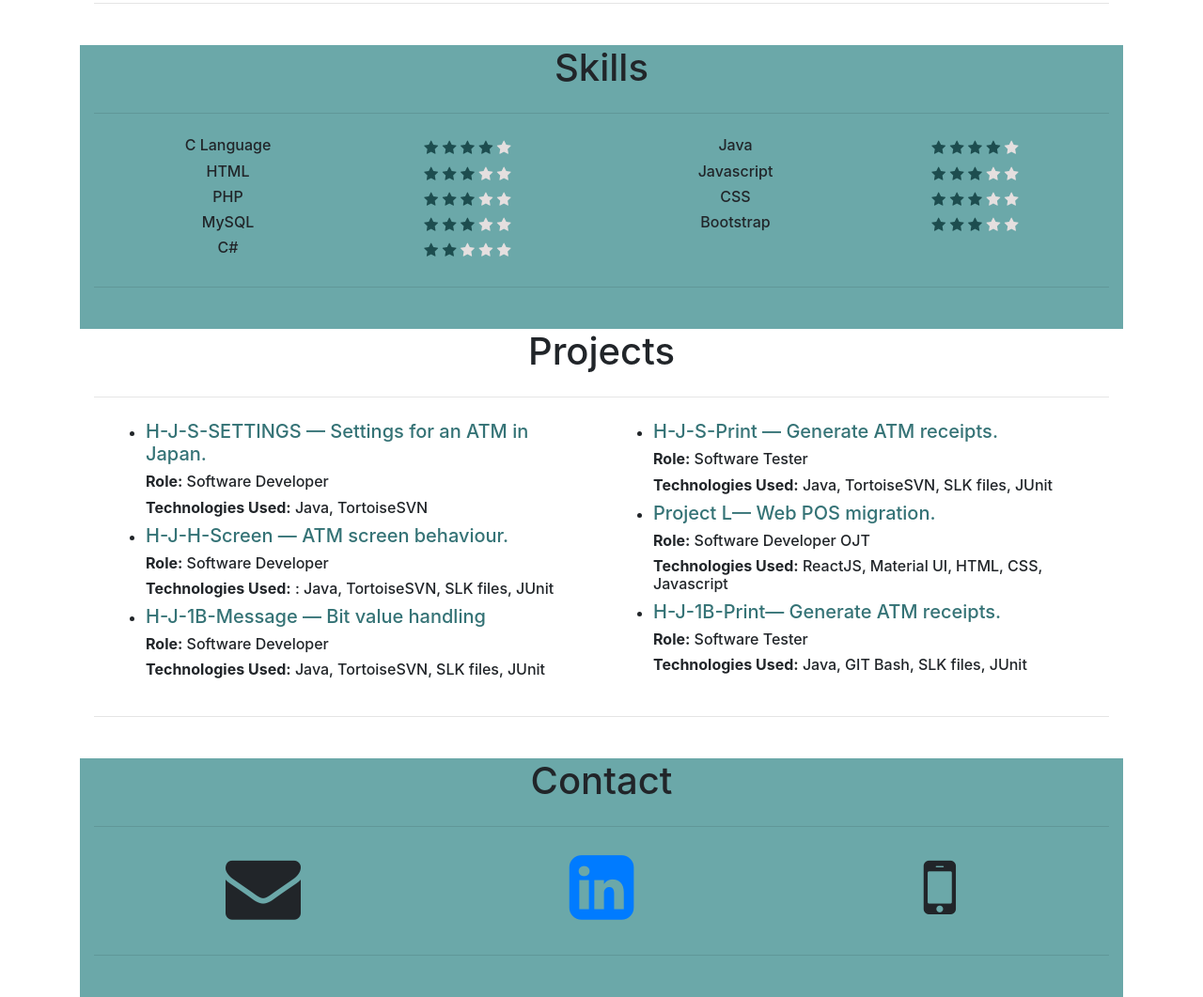
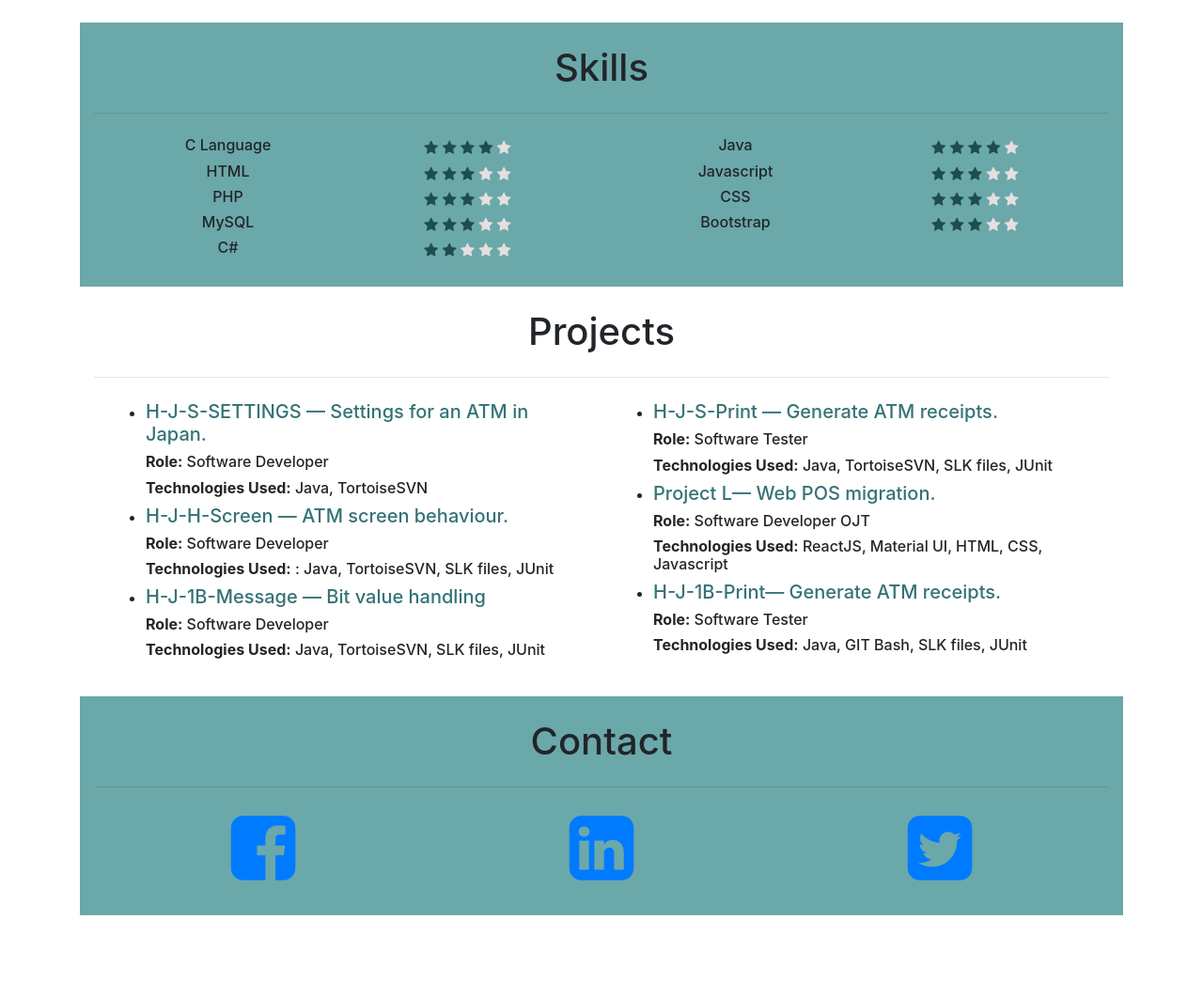
Before and after one commit to kcalzada/Karl-Franz-Calzada, a plain HTML site: page index.html in a window 1280 px wide. Shown: the part 455-1516 px from the top of the page at 94% size. After the commit the page ends 1477 px from the top, so only its background shows below. Drawn offline with nearby package versions, Linux system fonts and the light colour scheme.

Commit message:
improved contacts

```diff
--- a/css/styles.css
+++ b/css/styles.css
@@ -1,5 +1,5 @@
 .top-margin-first-container{
-  margin-top: 3.6875rem;
+  margin-top: 5rem;
 }
 
 .own-bg-color-grey{
--- a/index.html
+++ b/index.html
@@ -43,7 +43,7 @@
 
     <div class="container top-margin-first-container">
       <!-- Profile Section -->
-      <div class="container-fluid own-bg-color-grey ml-auto">
+      <div class="container-fluid own-bg-color-grey ml-auto pb-md-4">
         <h1>Profile</h1>
         <hr class="my-4">
         <div class="container">
@@ -67,11 +67,10 @@
             </div>
           </div>
         </div>
-        <hr class="my-4">
       </div>
 
       <!-- Skills Section -->
-      <div class="container-fluid own-bg-color-light-green ml-auto">
+      <div class="container-fluid own-bg-color-light-green ml-auto pt-md-4 pb-md-4">
         <h1>Skills</h1>
         <hr class="my-4">
         <div class="container">
@@ -194,11 +193,10 @@
             </div>
           </div>
         </div>
-        <hr class="my-4">
       </div>
 
       <!-- Projects Section -->
-      <div class="container-fluid own-bg-color-grey ml-auto">
+      <div class="container-fluid own-bg-color-grey ml-auto pt-md-4 pb-md-4">
         <h1>Projects</h1>
         <hr class="my-4">
         <div class="container">
@@ -243,31 +241,37 @@
             </div>
           </div>
         </div>
-        <hr class="my-4">
       </div>
 
       <!-- Contact Section -->
-      <div class="container-fluid own-bg-color-light-green ml-auto">
+      <div class="container-fluid own-bg-color-light-green ml-auto pt-md-4 mb-md-5 pb-md-4">
         <h1>Contact</h1>
         <hr class="my-4">
         <div class="container">
           <div class="row">
             <div class="col">
-              <i class="fa fa-envelope fa-5x" aria-hidden="true" data-toggle="tooltip" data-placement="top" title="Email: karlo.calzada278@gmail.com"></i>
+              <h6 class="">
+                <a href="https://www.facebook.com/karlo.calzada/">
+                  <i class="fa fa-facebook-square fa-5x" aria-hidden="true" data-toggle="tooltip" data-placement="top" title="Facebook Link"></i>
+                </a>
+              </h6>
             </div>
             <div class="col">
               <h6 class="">
                 <a href="https://www.linkedin.com/in/karlo2798/">
                   <i class="fa fa-linkedin-square fa-5x" aria-hidden="true" data-toggle="tooltip" data-placement="top" title="LinkedIn Link"></i>
                 </a>
-            </h6>
+              </h6>
             </div>
             <div class="col">
-            <i class="fa fa-mobile fa-5x" aria-hidden="true" data-toggle="tooltip" data-placement="top" title="Mobile Number: 09772407489"></i>
+              <h6 class="">
+                <a href="#">
+                  <i class="fa fa-twitter-square fa-5x" aria-hidden="true" data-toggle="tooltip" data-placement="top" title="Twiter Link"></i>
+                </a>
+              </h6>
             </div>
           </div>
         </div>
-        <hr class="my-4">
       </div>
     </div>
   </body>
```
